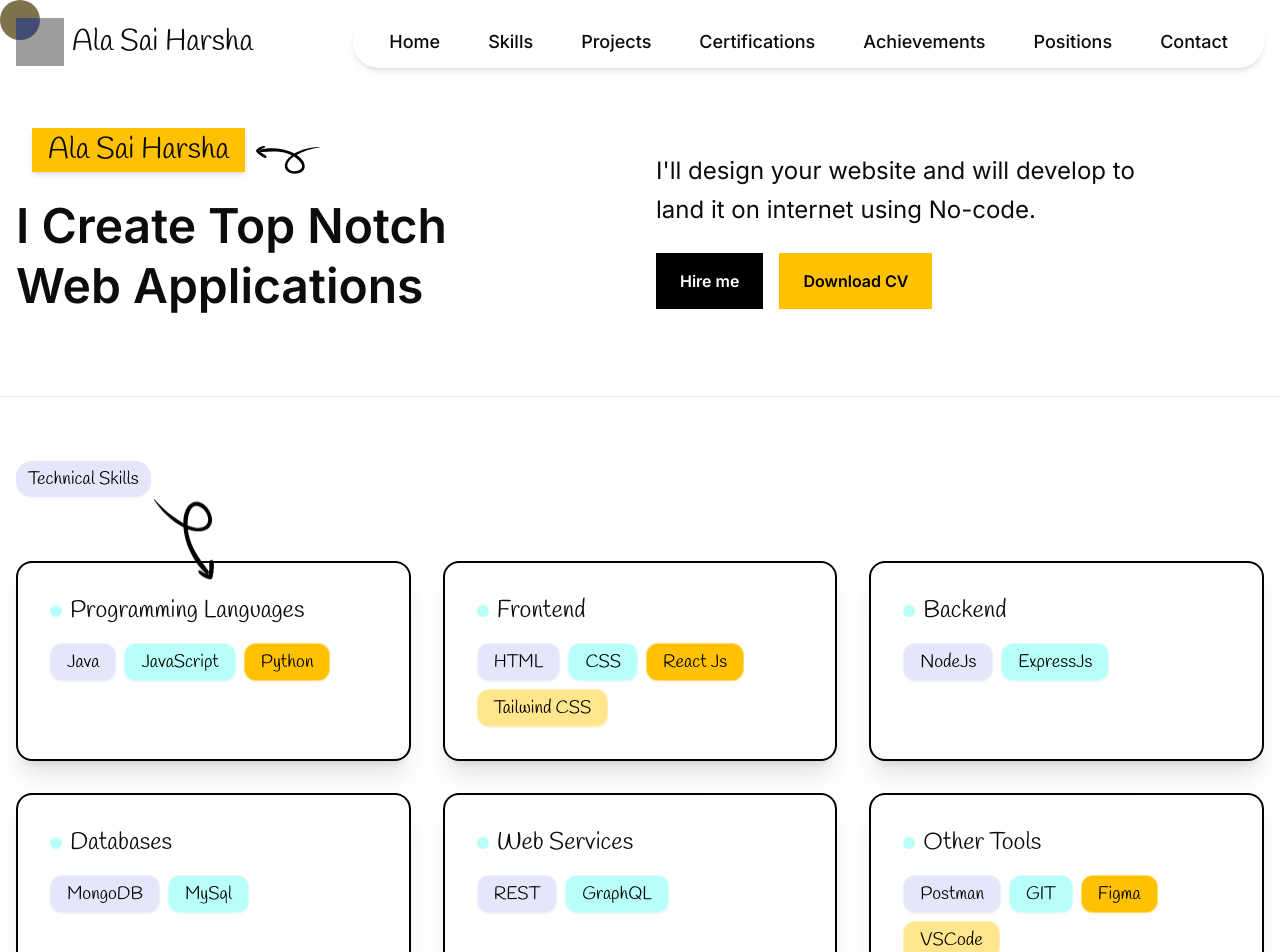
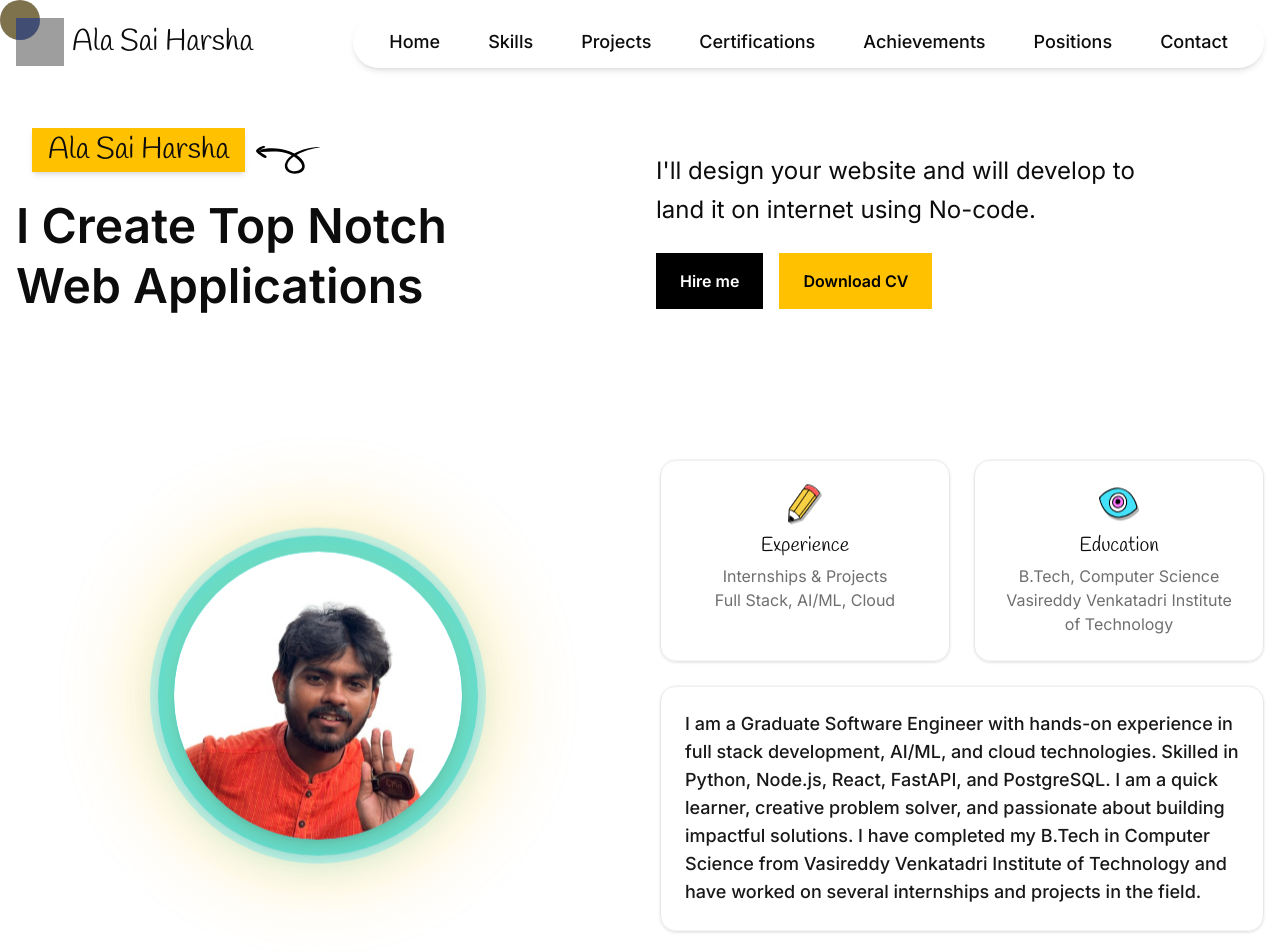
Before and after one commit to SaiHarsha502vvit/React-Portfolio, a React (Vite) app: page / in a window 1280 px wide. Shown: the top 952 px of the page. Built offline with nearby package versions, Linux system fonts and the light colour scheme; grey boxes are pictures that could not be loaded.

Commit message:
Okey added About-section

```diff
--- /dev/null
+++ b/src/pages/Home/AboutSection.jsx
@@ -0,0 +1,84 @@
+import React from 'react';
+
+const AboutSection = () => (
+  <div className="container mx-auto px-4 py-16 animate-float">
+    <div className="mb-10 flex flex-col md:flex-row items-center gap-10">
+      <div className="flex-1 flex justify-center">
+        <div
+          className="relative h-72 w-72 md:h-80 md:w-80 flex items-center justify-center rounded-full overflow-visible shadow-xl bg-[#44e2f8] p-4 transition-all duration-500 hover:bg-slate-500 hover:shadow-2xl hover:scale-110 animate-float group"
+          style={{
+            boxShadow:
+              '0 0 0 8px rgba(68,226,248,0.18), 0 8px 32px 0 rgba(68,226,248,0.32), 0 2px 8px 0 var(--accent-lavender)',
+          }}
+        >
+          {/* Faded pastel ring effect */}
+          <div
+            className="border-collapse absolute inset-0 rounded-full pointer-events-none z-10"
+            style={{
+              boxShadow: '0 0 0 8px rgba(68,226,248,0.18), 0 0 32px 0 rgba(186,201,255,0.12)',
+            }}
+          />
+          {/* Pastel ball effect */}
+          <div className="absolute inset-0 rounded-full bg-peach opacity-30 blur-2xl scale-110 z-0 transition-all duration-500 group-hover:scale-125 group-hover:opacity-40" />
+          <img
+            src="/images/My-Pic.png"
+            alt="Profile picture"
+            className="relative  z-20 w-60 h-60 md:w-72 md:h-72 object-fill bg-[#44e2f8] rounded-full shadow-lg transition-all duration-500 group-hover:scale-110"
+          />
+        </div>
+      </div>
+      <div className="flex-1 about-details-container slide-in">
+        <div className="grid grid-cols-1 sm:grid-cols-2 gap-6 mb-6">
+          <div className="details-container bg-white/80 rounded-2xl shadow p-6 flex flex-col items-center text-center border border-mint animate-float">
+            <img
+              src="/images/img_group_1.svg"
+              alt="Experience icon"
+              className="w-10 h-10 mb-2 animate-float"
+            />
+            <h3 className="font-handlee text-xl mb-1 text-[#0c0c0c] animate-float">Experience</h3>
+            <p className="text-base text-secondary animate-float">
+              Internships & Projects
+              <br />
+              Full Stack, AI/ML, Cloud
+            </p>
+          </div>
+          <div className="details-container bg-white/80 rounded-2xl shadow p-6 flex flex-col items-center text-center border border-mint animate-float">
+            <img
+              src="/images/img_group_2.svg"
+              alt="Education icon"
+              className="w-10 h-10 mb-2 animate-float"
+            />
+            <h3 className="font-handlee text-xl mb-1 text-[#0c0c0c] animate-float">Education</h3>
+            <p className="text-base text-secondary animate-float">
+              B.Tech, Computer Science
+              <br />
+              Vasireddy Venkatadri Institute of Technology
+            </p>
+          </div>
+        </div>
+        <div className="text-container bg-white/70 rounded-2xl shadow p-6 border border-peach animate-fade-in animate-float">
+          <p className="text-lg text-[#181818] font-medium animate-float">
+            I am a Graduate Software Engineer with hands-on experience in full stack development,
+            AI/ML, and cloud technologies. Skilled in Python, Node.js, React, FastAPI, and
+            PostgreSQL. I am a quick learner, creative problem solver, and passionate about building
+            impactful solutions. I have completed my B.Tech in Computer Science from Vasireddy
+            Venkatadri Institute of Technology and have worked on several internships and projects
+            in the field.
+          </p>
+        </div>
+      </div>
+    </div>
+    <div className="flex justify-center mt-4">
+      <img
+        src="/images/img_arrow_84x88.svg"
+        alt="Arrow icon"
+        className="w-10 h-10 animate-bounce-slow cursor-pointer animate-float"
+        onClick={() =>
+          document.getElementById('skills')?.scrollIntoView({ behavior: 'smooth', block: 'start' })
+        }
+      />
+    </div>
+  </div>
+);
+
+export default AboutSection;
--- a/src/pages/Home/index.jsx
+++ b/src/pages/Home/index.jsx
@@ -8,6 +8,7 @@ import SkillsSection from './SkillsSection';
 import CertificationsSection from './CertificationsSection';
 import AchievementsSection from './AchievementsSection';
 import PositionsSection from './PositionsSection';
+import AboutSection from './AboutSection';
 
 const Home = () => {
   const sectionRefs = useRef([]);
@@ -51,22 +52,25 @@ const Home = () => {
         <section id="hero" ref={(el) => (sectionRefs.current[0] = el)} className="reveal">
           <HeroSection />
         </section>
-        <section id="skills" ref={(el) => (sectionRefs.current[1] = el)} className="reveal">
+        <section id="about" ref={(el) => (sectionRefs.current[1] = el)} className="reveal">
+          <AboutSection />
+        </section>
+        <section id="skills" ref={(el) => (sectionRefs.current[2] = el)} className="reveal">
           <SkillsSection />
         </section>
-        <section id="portfolio" ref={(el) => (sectionRefs.current[2] = el)} className="reveal">
+        <section id="portfolio" ref={(el) => (sectionRefs.current[3] = el)} className="reveal">
           <PortfolioSection />
         </section>
-        <section id="certifications" ref={(el) => (sectionRefs.current[3] = el)} className="reveal">
+        <section id="certifications" ref={(el) => (sectionRefs.current[4] = el)} className="reveal">
           <CertificationsSection />
         </section>
-        <section id="achievements" ref={(el) => (sectionRefs.current[4] = el)} className="reveal">
+        <section id="achievements" ref={(el) => (sectionRefs.current[5] = el)} className="reveal">
           <AchievementsSection />
         </section>
-        <section id="positions" ref={(el) => (sectionRefs.current[5] = el)} className="reveal">
+        <section id="positions" ref={(el) => (sectionRefs.current[6] = el)} className="reveal">
           <PositionsSection />
         </section>
-        <section id="contact" ref={(el) => (sectionRefs.current[6] = el)} className="reveal">
+        <section id="contact" ref={(el) => (sectionRefs.current[7] = el)} className="reveal">
           <ContactSection />
         </section>
       </main>
--- a/src/styles/animations.css
+++ b/src/styles/animations.css
@@ -121,6 +121,15 @@
   100% { border-radius: 60% 40% 60% 40%/40% 60% 40% 60%; transform: scale(1) translateY(0); }
 }
 
+@keyframes float {
+  0% { transform: translateY(0); }
+  50% { transform: translateY(-10px); }
+  100% { transform: translateY(0); }
+}
+.animate-float {
+  animation: float 3.2s ease-in-out infinite;
+}
+
 .skills-cursor-ripple {
   opacity: 0;
   transform: scale(0.5);
```
Also changed, not shown: public/images/My-Pic.png (added).
